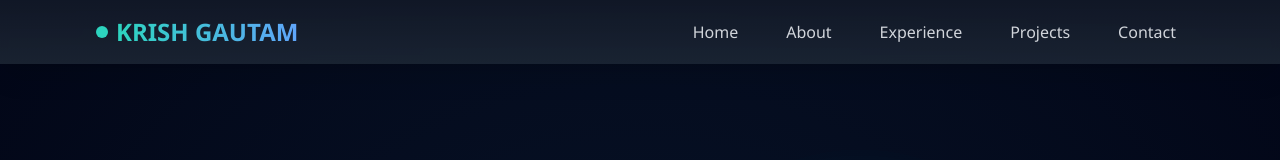
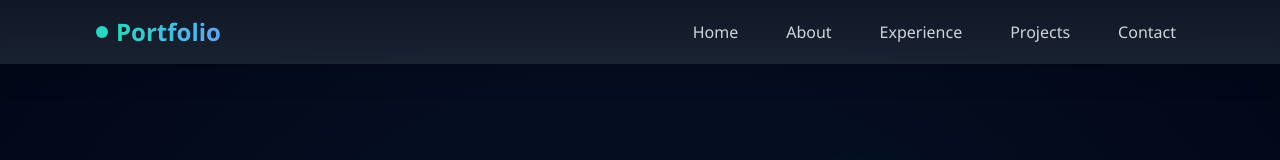
Before and after one commit to Kris248/KrisPortfolio, a React (Vite) app: page / in a window 1280 px wide. Shown: the top 160 px of the page. Built offline with nearby package versions, Linux system fonts and the light colour scheme.

Commit message:
header updated

```diff
--- a/src/components/Header.jsx
+++ b/src/components/Header.jsx
@@ -40,7 +40,7 @@ const Header = () => {
             duration={500}
             className="text-2xl font-bold bg-gradient-to-r from-teal-400 to-blue-400 bg-clip-text text-transparent cursor-pointer"
           >
-            KRISH GAUTAM
+            Portfolio
           </ScrollLink>
         </motion.div>
 
```
